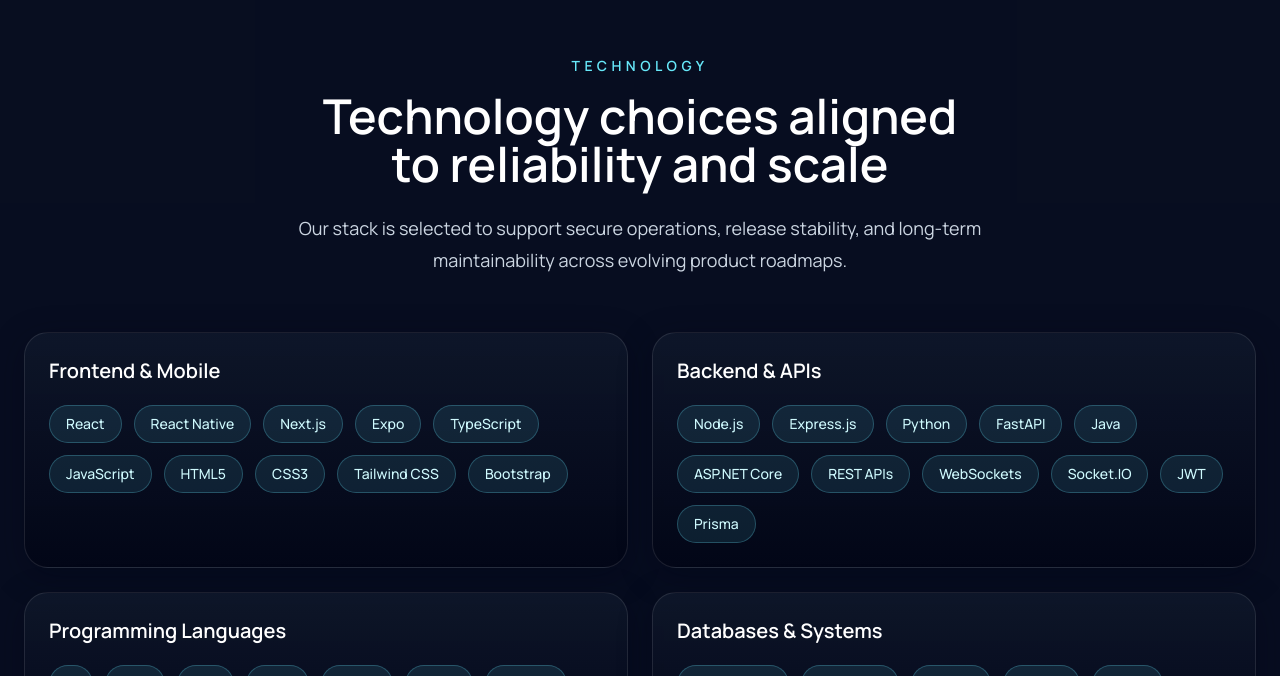
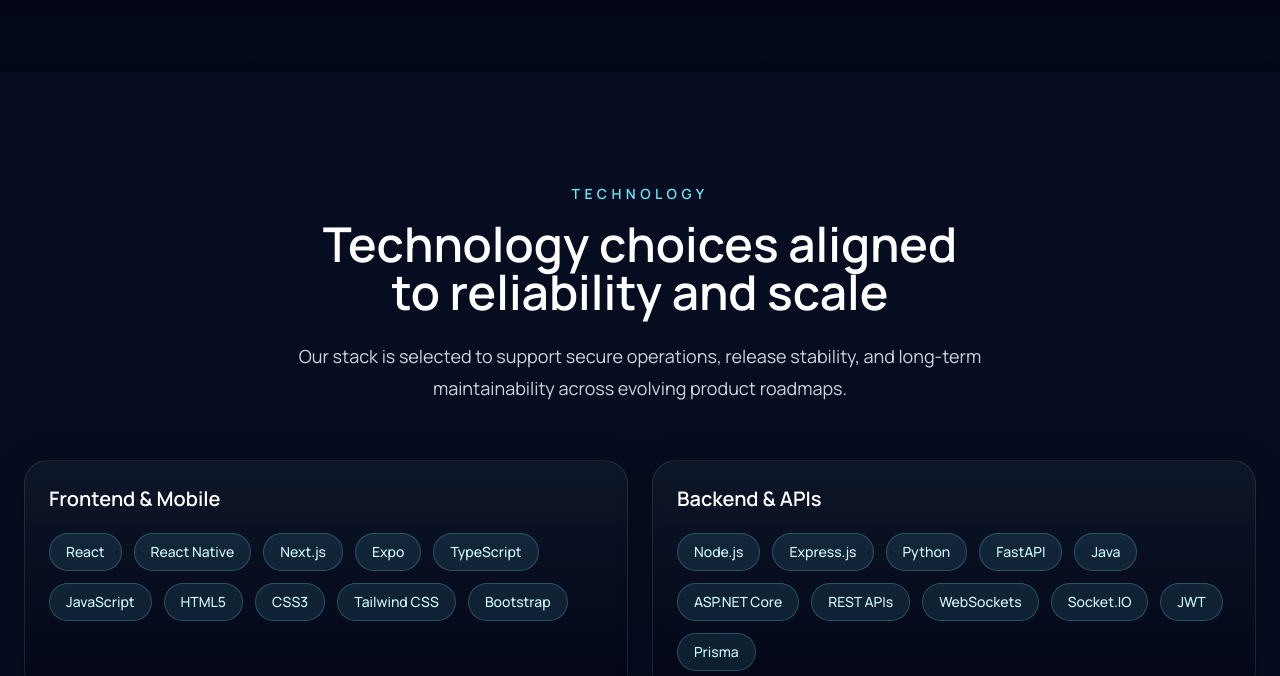
Before and after one commit to systemforge-studio/systemforge-website, a React (Vite) app: page / in a window 1280 px wide. Shown: the part 2084-2760 px from the top of the page. Built offline with nearby package versions, Linux system fonts and the light colour scheme.

Commit message:
feat: polish UI and refresh team section/content for enterprise-style agency site

```diff
--- a/src/App.tsx
+++ b/src/App.tsx
@@ -8,16 +8,35 @@
 import { TechStackSection } from "./components/sections/TechStackSection";
 import { ArchitectureSection } from "./components/sections/ArchitectureSection";
 
+function SectionDivider() {
+  return (
+    <div
+      aria-hidden="true"
+      className="mx-auto h-16 w-full max-w-7xl"
+      style={{
+        background:
+          "linear-gradient(180deg, rgba(8, 15, 30, 0) 0%, rgba(34, 211, 238, 0.025) 50%, rgba(8, 15, 30, 0) 100%)",
+      }}
+    />
+  );
+}
+
 export default function App() {
   return (
     <main className="min-h-screen bg-slate-950 text-white">
       <Navbar />
       <HeroSection />
+      <SectionDivider />
       <ServicesSection />
+      <SectionDivider />
       <TechStackSection />
+      <SectionDivider />
       <ArchitectureSection />
+      <SectionDivider />
       <ProjectsSection />
+      <SectionDivider />
       <TeamSection />
+      <SectionDivider />
       <ContactSection />
       <Footer />
     </main>
--- a/src/components/sections/ProjectsSection.tsx
+++ b/src/components/sections/ProjectsSection.tsx
@@ -8,7 +8,7 @@
       <div className="mx-auto max-w-7xl">
         <SectionHeader
           eyebrow="Experience"
-          title="Delivery outcomes across modernization and platform engineering"
+          title="Proven delivery across modernization and platform engineering"
           description="Examples of how we help organizations reduce technical risk, improve release velocity, and strengthen platform foundations."
         />
 
--- a/src/components/sections/TeamSection.tsx
+++ b/src/components/sections/TeamSection.tsx
@@ -12,7 +12,7 @@
           description="We combine architecture leadership, implementation depth, and delivery discipline to support teams from planning through production."
         />
 
-        <div className="mt-14 grid gap-6 sm:grid-cols-2 xl:grid-cols-4">
+        <div className="mt-14 grid gap-6 sm:grid-cols-2 xl:grid-cols-3">
           {teamMembers.map((member) => (
             <TeamMemberCard key={member.name + member.role} member={member} />
           ))}
--- a/src/data/siteContent.ts
+++ b/src/data/siteContent.ts
@@ -118,11 +118,12 @@
     skills: ["Founder", "Backend", "Architecture", "React Native", "Node.js", "PostgreSQL"],
   },
   {
-    name: "Team Member",
+    name: "Haven Zhang",
     imageUrl: "/team/haven.png",
-    role: "Frontend & Mobile Developer",
-    summary: "Profile placeholder. Add frontend/mobile responsibilities, skills, photo, and portfolio details later.",
-    skills: ["Frontend", "Mobile", "UI", "React", "React Native"],
+    role: "Full-Stack Developer",
+    summary:
+      "Enterprise software developer with 7 years of experience delivering solutions for NEC client projects and modern full-stack applications.",
+    skills: ["Full-Stack", "System Design", "Enterprise", ".NET", "React", "Node.js", "Oracle"],
   },
   {
     name: "Team Member",
@@ -136,4 +137,10 @@
     summary: "Profile placeholder. Add backend, authentication, security, API, and documentation responsibilities later.",
     skills: ["Backend", "Security", "Auth", "APIs"],
   },
+  {
+    name: "Team Member",
+    role: "Cloud & DevOps Engineer",
+    summary: "Profile placeholder. Add cloud infrastructure, CI/CD, deployment automation, and reliability responsibilities later.",
+    skills: ["Cloud", "DevOps", "CI/CD", "Automation"],
+  },
 ];
```
